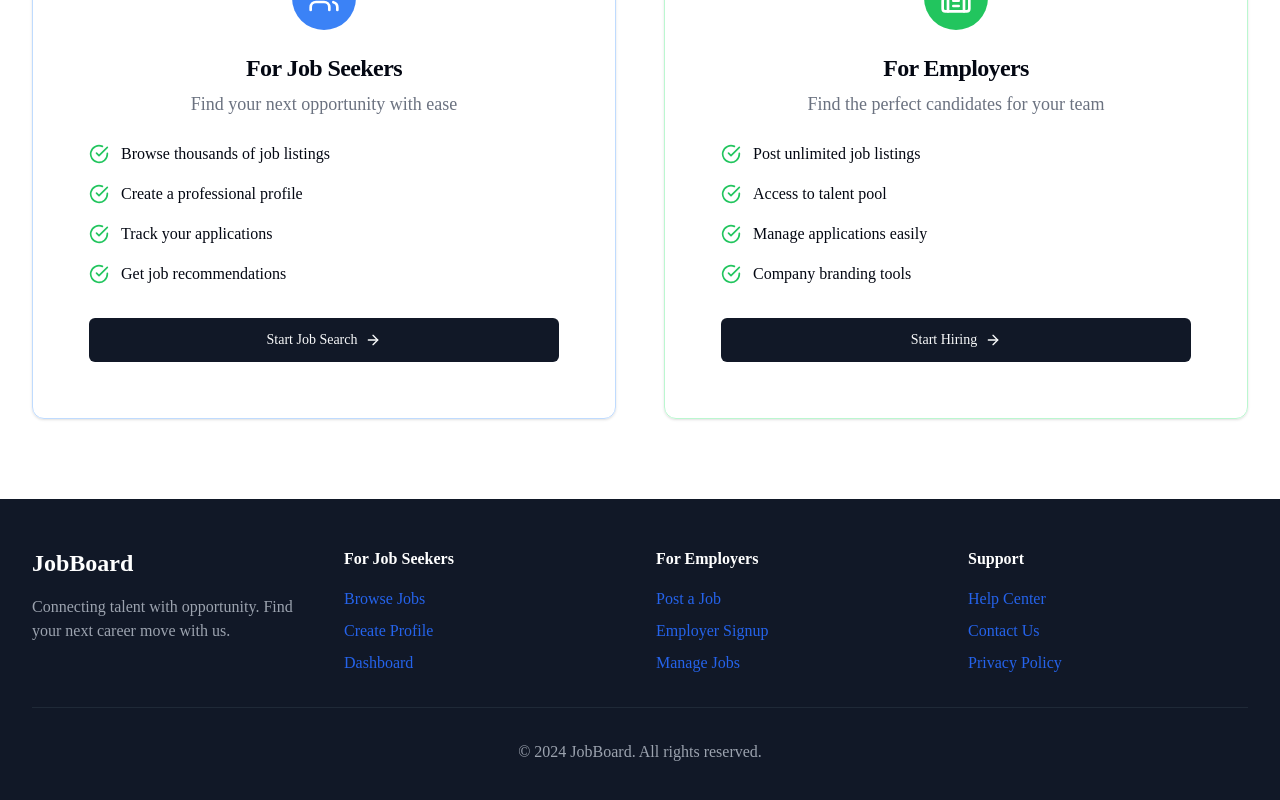
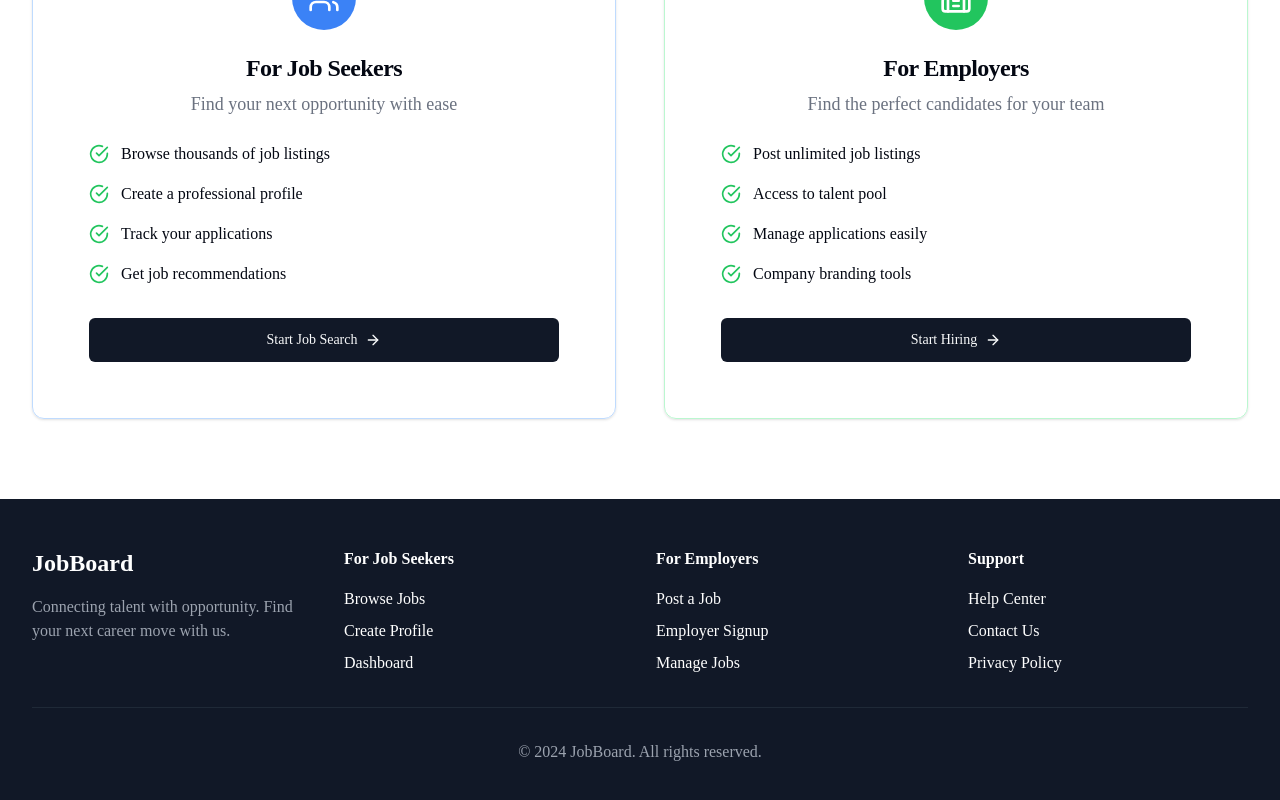
Before and after one commit to hadiaalv/JobBoard, a Next.js app in the folder frontend/: page / in a window 1280 px wide. Shown: the part 1536-2336 px from the top of the page. Built offline with nearby package versions, Linux system fonts and the light colour scheme; no server answers.

Commit message:
updated page.tsx in frontend

```diff
--- a/frontend/src/app/page.tsx
+++ b/frontend/src/app/page.tsx
@@ -240,37 +240,78 @@ export default function HomePage() {
                   Connecting talent with opportunity. Find your next career move with us.
                 </p>
               </div>
+
               <div>
                 <h4 className="font-semibold mb-4">For Job Seekers</h4>
-              <ul className="space-y-2 text-gray-400">
-                <li><Link href="/jobs" className="hover:text-blue-500">Browse Jobs</Link></li>
-                <li><Link href="/auth/register" className="hover:text-blue-500">Create Profile</Link></li>
-                <li><Link href="/dashboard" className="hover:text-blue-500">Dashboard</Link></li>
+                <ul className="space-y-2">
+                  <li>
+                    <Link href="/jobs" className="text-white hover:text-blue-500 transition-colors duration-200">
+                      Browse Jobs
+                    </Link>
+                  </li>
+                  <li>
+                    <Link href="/auth/register" className="text-white hover:text-blue-500 transition-colors duration-200">
+                      Create Profile
+                    </Link>
+                  </li>
+                  <li>
+                    <Link href="/dashboard" className="text-white hover:text-blue-500 transition-colors duration-200">
+                      Dashboard
+                    </Link>
+                  </li>
                 </ul>
               </div>
+
               <div>
                 <h4 className="font-semibold mb-4">For Employers</h4>
-              <ul className="space-y-2 text-gray-400">
-                <li><Link href="/jobs/create" className="hover:text-blue-500">Post a Job</Link></li>
-                <li><Link href="/auth/register" className="hover:text-blue-500">Employer Signup</Link></li>
-                <li><Link href="/dashboard" className="hover:text-blue-500">Manage Jobs</Link></li>
+                <ul className="space-y-2">
+                  <li>
+                    <Link href="/jobs/create" className="text-white hover:text-blue-500 transition-colors duration-200">
+                      Post a Job
+                    </Link>
+                  </li>
+                  <li>
+                    <Link href="/auth/register" className="text-white hover:text-blue-500 transition-colors duration-200">
+                      Employer Signup
+                    </Link>
+                  </li>
+                  <li>
+                    <Link href="/dashboard" className="text-white hover:text-blue-500 transition-colors duration-200">
+                      Manage Jobs
+                    </Link>
+                  </li>
                 </ul>
               </div>
+
               <div>
                 <h4 className="font-semibold mb-4">Support</h4>
-              <ul className="space-y-2 text-gray-400">
-                <li><a href="#" className="hover:text-blue-500">Help Center</a></li>
-                <li><Link href="/contact-us" className="hover:text-blue-500">Contact Us</Link></li>
-                <li><a href="#" className="hover:text-blue-500">Privacy Policy</a></li>
+                <ul className="space-y-2">
+                  <li>
+                    <a href="#" className="text-white hover:text-blue-500 transition-colors duration-200">
+                      Help Center
+                    </a>
+                  </li>
+                  <li>
+                    <Link href="/contact-us" className="text-white hover:text-blue-500 transition-colors duration-200">
+                      Contact Us
+                    </Link>
+                  </li>
+                  <li>
+                    <a href="#" className="text-white hover:text-blue-500 transition-colors duration-200">
+                      Privacy Policy
+                    </a>
+                  </li>
                 </ul>
               </div>
             </div>
+
             <div className="border-t border-gray-800 mt-8 pt-8 text-center text-gray-400">
               <p>&copy; 2024 JobBoard. All rights reserved.</p>
             </div>
           </div>
       </footer>
 
+
     </>
   )
 }
```
Lines whose indentation alone changed are shown as unchanged.
